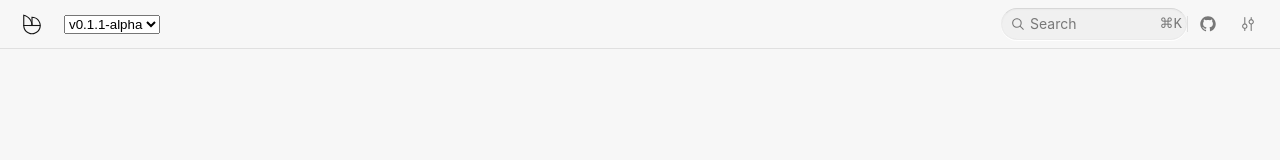
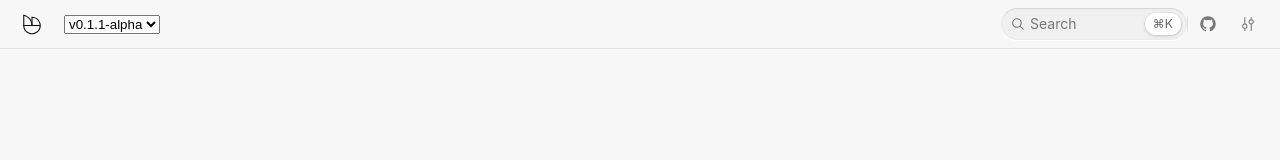
Before and after one commit to colmtuite/base-ui-website, a Next.js app: page / in a window 1280 px wide. Shown: the top 160 px of the page. Built offline with nearby package versions, Linux system fonts and the light colour scheme.

Commit message:
kbd component

```diff
--- /dev/null
+++ b/src/app/css/components/kbd.css
@@ -0,0 +1,17 @@
+.Kbd {
+  box-sizing: border-box;
+  display: inline-flex;
+  align-items: center;
+  background-clip: padding-box;
+  background-color: white;
+  font-weight: 500;
+  padding-left: var(--space-2);
+  padding-right: var(--space-2);
+  border-radius: var(--br-pill);
+  font-size: var(--fs-2);
+  font-family: var(--ff-sans);
+  height: var(--space-6);
+  box-shadow: 0 1px 2px rgba(0, 0, 0, .05), 0 2px 4px -1px rgba(0, 0, 0, .05);
+  border: 1px solid hsl(0deg 0% 0% / 5%);
+  color: var(--gray-text-1);
+}
--- a/src/app/css/style.css
+++ b/src/app/css/style.css
@@ -13,5 +13,6 @@
 @import "components/app-bar.css";
 @import "components/icon.css";
 @import "components/icon-button.css";
+@import "components/kbd.css";
 @import "components/search-button.css";
 @import "components/separator.css";
```
